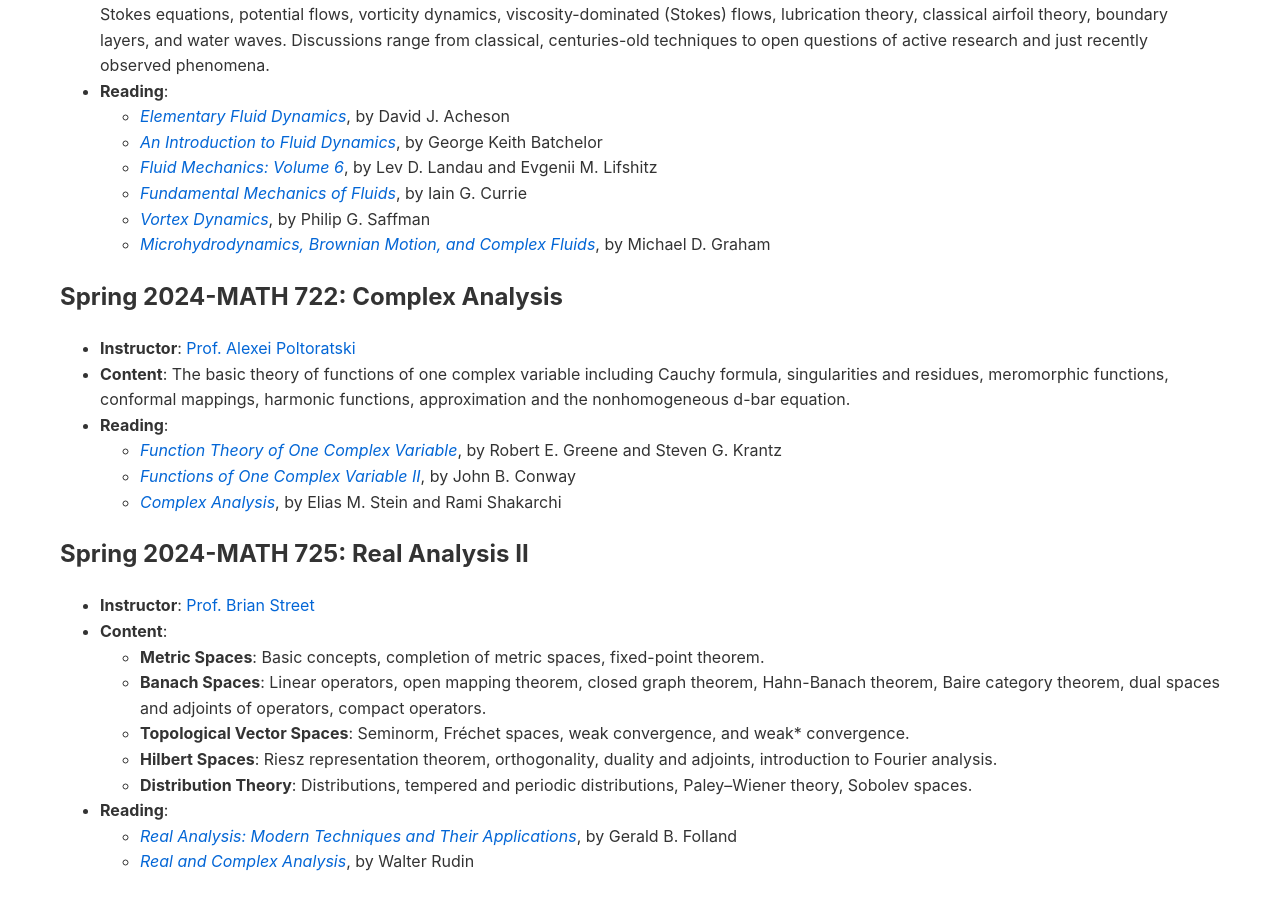
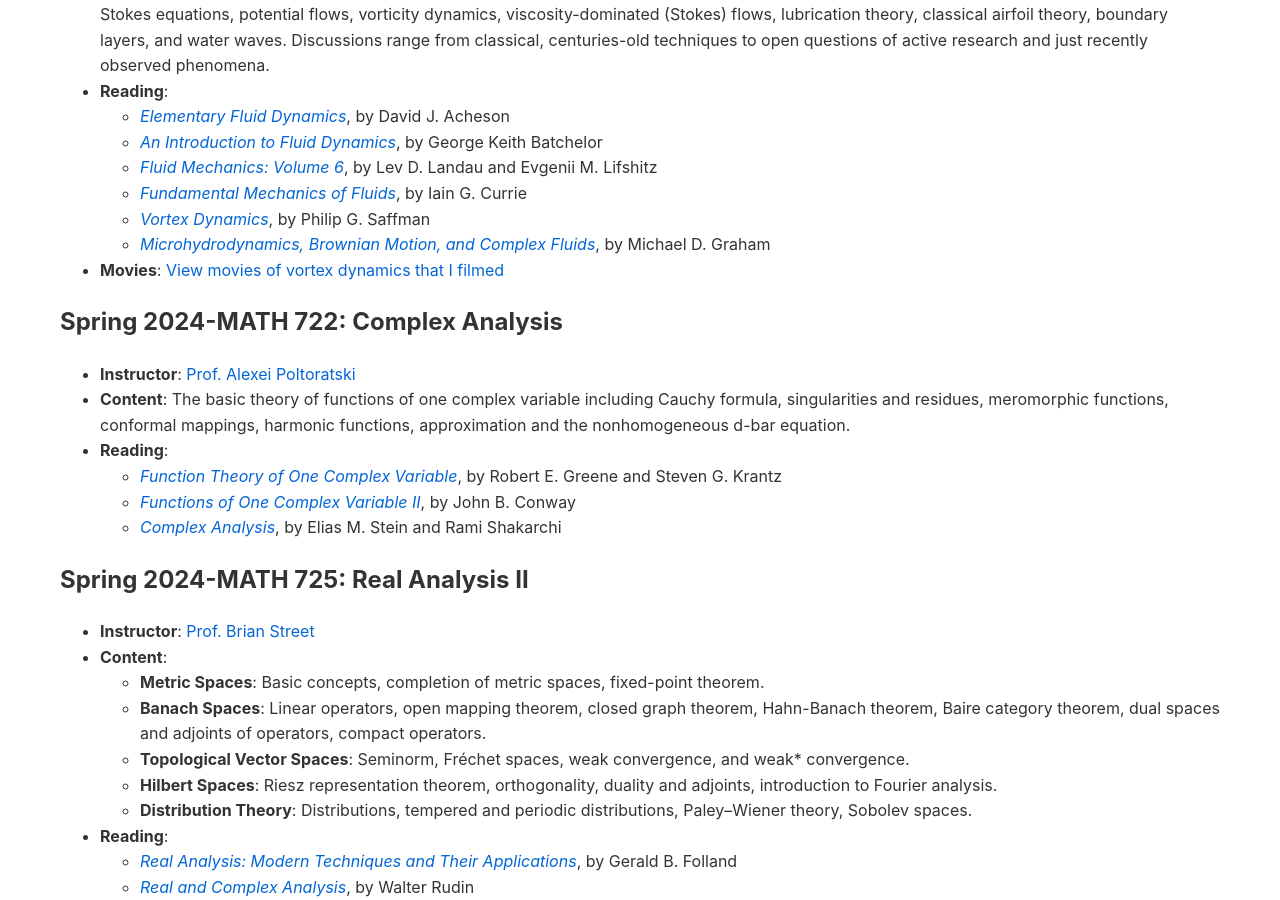
Before and after one commit to Yoon-1023/Yoon-1023.github.io, a Jekyll site: the page built from courses.md, in a window 1280 px wide and 900 px high, scrolled down 549 px. Built offline with Jekyll 4.4.1, drawn with Linux system fonts in a browser that asks for light colours.

Commit message:
Update courses.md

```diff
--- a/courses.md
+++ b/courses.md
@@ -30,6 +30,8 @@ Discussions range from classical, centuries-old techniques to open questions of
   - [*Fundamental Mechanics of Fluids*](#references), by Iain G. Currie
   - [*Vortex Dynamics*](#references), by Philip G. Saffman
   - [*Microhydrodynamics, Brownian Motion, and Complex Fluids*](#references), by Michael D. Graham
+
+- **Movies**: [View movies of vortex dynamics that I filmed](Courses/Fluid_Dynamics/movies.md)
 
 ## Spring 2024-MATH 722: Complex Analysis
 
```
